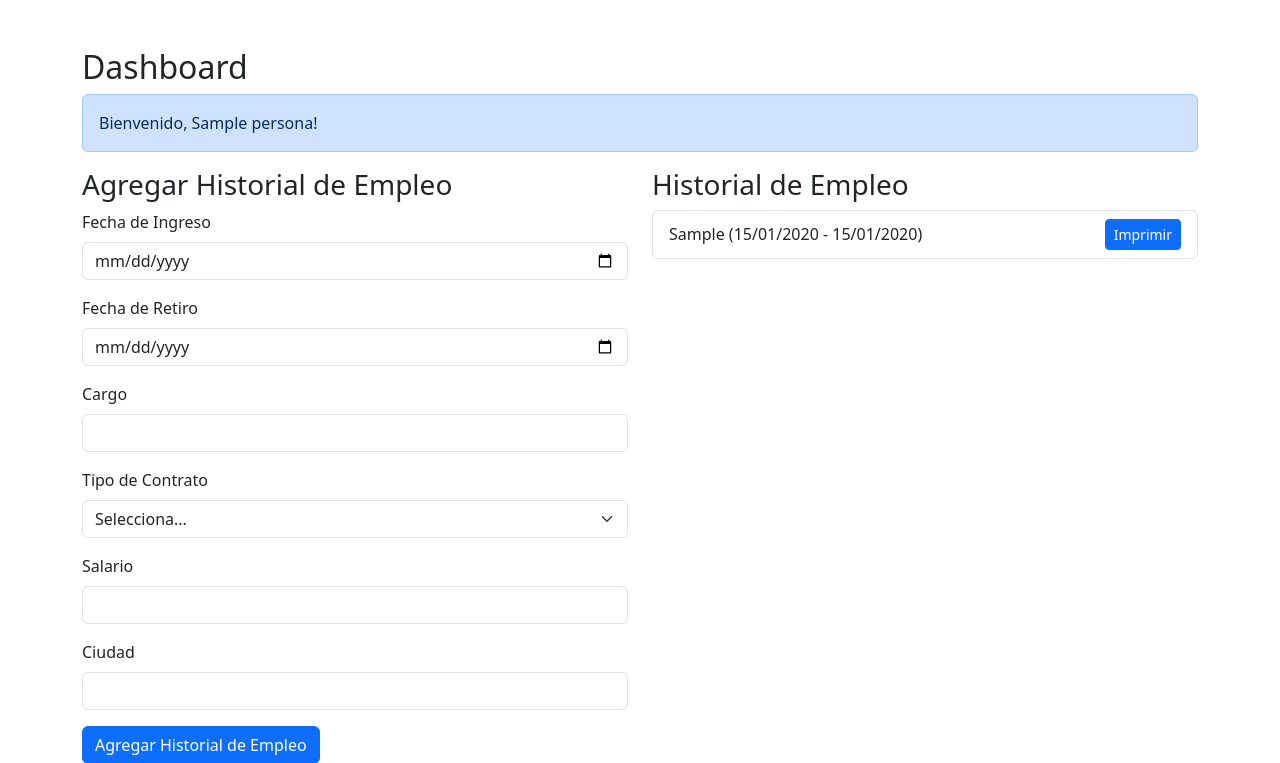
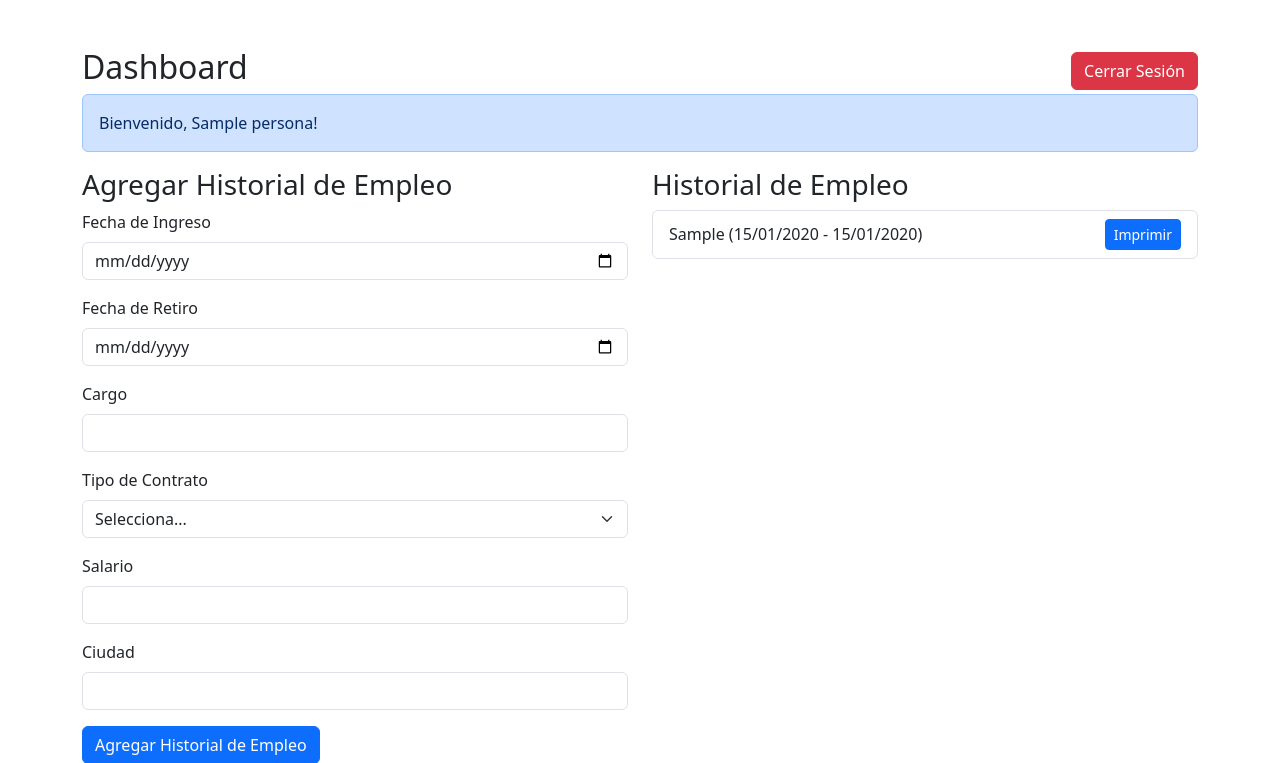
Before and after one commit to DEDVO/certificados, a Flask app: page /dashboard in a window 1280 px wide. Shown: the top 763 px of the page. Run offline with Flask 3, Linux system fonts and the light colour scheme; the visitor is signed in with stand-in values (Sample User, id 1); tables that the repository leaves empty hold one stand-in row (values such as "Sample post"); parts of the project's set-up code (start-up, migrations or seed data) failed here and were passed over; some libraries are stand-ins or nearby versions.

Commit message:
Certificado corregido domingo

```diff
--- a/app.py
+++ b/app.py
@@ -75,6 +75,12 @@ class HistorialEmpleo(db.Model):
 @app.route('/')
 def index():
     return render_template('index.html')
+
+#Cerrar Sesion
+@app.route('/cerrar_sesion', methods=['POST'])
+def cerrar_sesion():
+    session.pop('usuario_id', None)
+    return redirect(url_for('login'))
 
 # Ruta para el registro de usuarios
 @app.route('/registro', methods=['GET', 'POST'])
--- a/templates/dashboard.html
+++ b/templates/dashboard.html
@@ -1,55 +1,44 @@
 <!DOCTYPE html>
 <html lang="es">
 <head>
-    <!-- Define el conjunto de caracteres del documento -->
     <meta charset="UTF-8">
-    <!-- Define la configuración de la ventana gráfica para que el sitio web sea compatible con dispositivos móviles -->
     <meta name="viewport" content="width=device-width, initial-scale=1.0">
-    <!-- Título del documento, se muestra en la pestaña del navegador -->
     <title>Dashboard</title>
-    <!-- Enlace al archivo CSS de Bootstrap para estilizar la página -->
     <link rel="stylesheet" href="https://cdnjs.cloudflare.com/ajax/libs/bootstrap/5.3.0/css/bootstrap.min.css">
 </head>
 <body>
-    <!-- Contenedor principal con margen superior -->
     <div class="container mt-5">
-        <!-- Título principal de la página -->
-        <h2>Dashboard</h2>
-        <!-- Alerta de Bootstrap para mostrar un mensaje -->
+        <div class="d-flex justify-content-between align-items-center">
+            <h2>Dashboard</h2>
+            <form action="{{ url_for('cerrar_sesion') }}" method="POST">
+                <button type="submit" class="btn btn-danger">Cerrar Sesión</button>
+            </form>
+        </div>
         <div class="alert alert-primary" role="alert">
-            <!-- Muestra el nombre del usuario utilizando la plantilla de Flask -->
+            <!-- Muestra el nombre del usuario -->
             Bienvenido, {{ persona.nombre }}!
         </div>
-        <!-- Fila para organizar el contenido en dos columnas -->
         <div class="row">
-            <!-- Columna para el formulario de agregar historial de empleo -->
+            <!-- Formulario para agregar historial de empleo -->
             <div class="col-md-6">
-                <!-- Título para la sección de agregar historial de empleo -->
                 <h3>Agregar Historial de Empleo</h3>
-                <!-- Formulario que envía datos al servidor usando el método POST -->
                 <form action="{{ url_for('agregar_historial_empleo') }}" method="POST">
-                    <!-- Campo de entrada para la fecha de ingreso -->
                     <div class="mb-3">
                         <label for="fecha_ingreso" class="form-label">Fecha de Ingreso</label>
                         <input type="date" class="form-control" id="fecha_ingreso" name="fecha_ingreso" required>
                     </div>
-                    <!-- Campo de entrada para la fecha de retiro -->
                     <div class="mb-3">
                         <label for="fecha_retiro" class="form-label">Fecha de Retiro</label>
                         <input type="date" class="form-control" id="fecha_retiro" name="fecha_retiro">
                     </div>
-                    <!-- Campo de entrada para el cargo -->
                     <div class="mb-3">
                         <label for="cargo" class="form-label">Cargo</label>
                         <input type="text" class="form-control" id="cargo" name="cargo" required>
                     </div>
-                    <!-- Campo de selección para el tipo de contrato -->
                     <div class="mb-3">
                         <label for="tipo_contrato" class="form-label">Tipo de Contrato</label>
                         <select class="form-select" id="tipo_contrato" name="tipo_contrato" required>
-                            <!-- Opción inicial deshabilitada -->
                             <option value="" disabled selected>Selecciona...</option>
-                            <!-- Opciones para diferentes tipos de contrato -->
                             <option value="Fijo">Fijo</option>
                             <option value="Temporal">Temporal</option>
                             <option value="Por horas">Por horas</option>
@@ -57,49 +46,36 @@
                             <option value="Otro">Otro</option>
                         </select>
                     </div>
-                    <!-- Campo de entrada para el salario -->
                     <div class="mb-3">
                         <label for="salario" class="form-label">Salario</label>
                         <input type="number" class="form-control" id="salario" name="salario" required>
                     </div>
-                    <!-- Campo de entrada para la ciudad -->
                     <div class="mb-3">
                         <label for="ciudad" class="form-label">Ciudad</label>
                         <input type="text" class="form-control" id="ciudad" name="ciudad" required>
                     </div>
-                    <!-- Botón para enviar el formulario -->
                     <button type="submit" class="btn btn-primary">Agregar Historial de Empleo</button>
                 </form>
             </div>
 
-            <!-- Columna para mostrar el historial de empleo del usuario -->
+            <!-- Lista de historial de empleo -->
             <div class="col-md-6">
-                <!-- Título para la sección de historial de empleo -->
                 <h3>Historial de Empleo</h3>
-                <!-- Lista desordenada para mostrar cada elemento del historial de empleo -->
                 <ul class="list-group">
-                    <!-- Ciclo para iterar sobre cada elemento del historial de empleo del usuario -->
                     {% for item in usuario.persona.historial_empleo %}
-                    <!-- Elemento de la lista que muestra detalles del empleo y un formulario para generar un certificado -->
                     <li class="list-group-item d-flex justify-content-between align-items-center">
-                        <!-- Muestra el cargo y las fechas de ingreso y retiro si existen -->
                         {{ item.cargo }} ({{ item.fecha_ingreso.strftime('%d/%m/%Y') }} - {{ item.fecha_retiro.strftime('%d/%m/%Y') if item.fecha_retiro else "Presente" }})
-                        <!-- Formulario para generar un certificado -->
                         <form action="{{ url_for('generar_certificado') }}" method="POST" style="display:inline;">
-                            <!-- Campo oculto para enviar el ID del historial de empleo -->
                             <input type="hidden" name="id_historial" value="{{ item.id }}">
-                            <!-- Botón para enviar el formulario -->
                             <button type="submit" class="btn btn-primary btn-sm">Imprimir</button>
                         </form>
                     </li>
-                    <!-- Finaliza el ciclo -->
                     {% endfor %}
                 </ul>
             </div>
         </div>
     </div>
 
-    <!-- Enlace al archivo JavaScript de Bootstrap para la funcionalidad de la página -->
     <script src="https://cdnjs.cloudflare.com/ajax/libs/bootstrap/5.3.0/js/bootstrap.bundle.min.js"></script>
 </body>
 </html>
```
